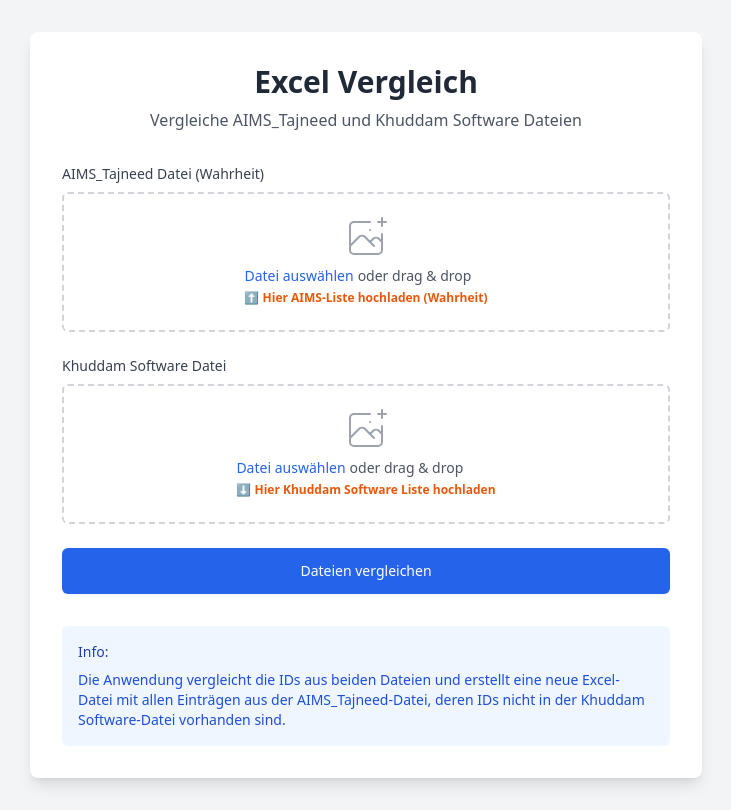
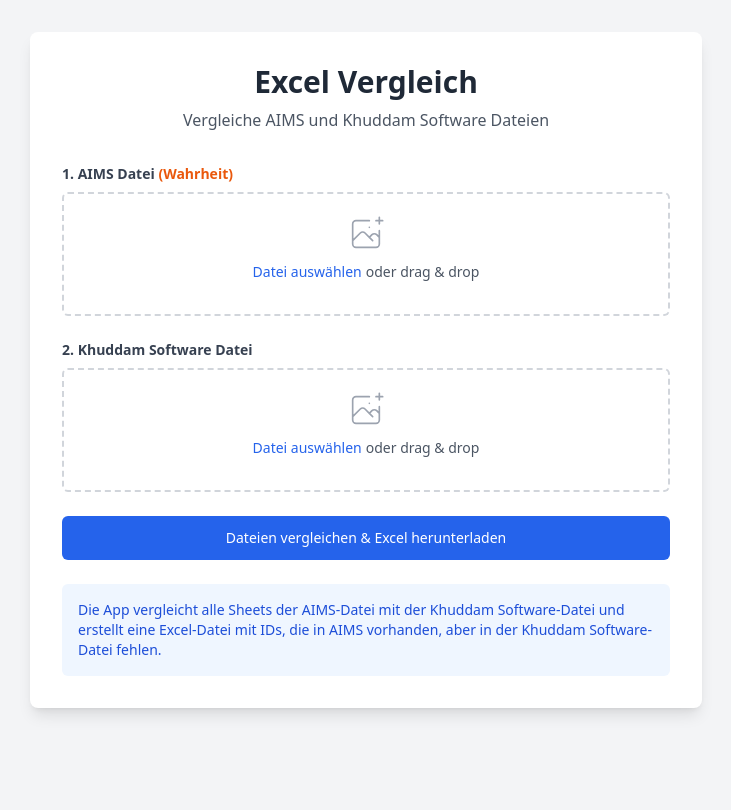
Before and after one commit to Umar8012/excel-vergleich, a Flask app: page / in a window 1280 px wide. Shown: the whole page, without its empty margins (274-1005 px from the left). After the commit the page ends 715 px from the top, so only its background shows below. Run offline with Flask 3, Linux system fonts and the light colour scheme; some libraries are stand-ins or nearby versions.

Commit message:
add-logik

```diff
--- a/app.py
+++ b/app.py
@@ -1,10 +1,10 @@
-from flask import Flask, render_template, request, send_file, redirect, url_for
+from flask import Flask, render_template, request, send_file, redirect, url_for, after_this_request
 import pandas as pd
 import os
 from werkzeug.utils import secure_filename
 
 app = Flask(__name__)
-app.config['UPLOAD_FOLDER'] = 'uploads'
+app.config['UPLOAD_FOLDER'] = '/tmp' if os.environ.get('RENDER') else 'uploads'
 app.config['MAX_CONTENT_LENGTH'] = 16 * 1024 * 1024  # 16MB max file size
 
 ALLOWED_EXTENSIONS = {'xlsx', 'xls'}
@@ -53,8 +53,31 @@ def upload_files():
     # Compare files
     try:
         result_file = compare_excel_files(aims_path, tajneed_path)
+
+        # Delete uploaded files immediately after comparison
+        try:
+            os.remove(aims_path)
+            os.remove(tajneed_path)
+        except Exception:
+            pass
+
+        @after_this_request
+        def cleanup(response):
+            try:
+                os.remove(result_file)
+            except Exception:
+                pass
+            return response
+
         return send_file(result_file, as_attachment=True, download_name='Unterschiede_AIMS_Tajneed.xlsx')
     except Exception as e:
+        try:
+            if os.path.exists(aims_path):
+                os.remove(aims_path)
+            if os.path.exists(tajneed_path):
+                os.remove(tajneed_path)
+        except Exception:
+            pass
         return redirect(url_for('index', error=str(e)))
 
 def compare_excel_files(aims_path, tajneed_path):
@@ -69,10 +92,6 @@ def compare_excel_files(aims_path, tajneed_path):
 
     # Combine all AIMS sheets
     aims_df = pd.concat(aims_dfs, ignore_index=True)
-
-    # Filter out rows where MBRTZMCDE = 'B' (ignore these)
-    if 'MBRTZMCDE' in aims_df.columns:
-        aims_df = aims_df[aims_df['MBRTZMCDE'] != 'B']
 
     # Read Tajneed Excel file
     tajneed_df = pd.read_excel(tajneed_path)
@@ -106,12 +125,30 @@ def compare_excel_files(aims_path, tajneed_path):
     # Filter rows with missing IDs
     missing_rows = aims_df[aims_df[aims_id_col].astype(str).isin(missing_ids)]
 
-    # Save result
+    # Save result - split by Majlis (original AIMS sheet names) into sheets
     result_path = os.path.join(app.config['UPLOAD_FOLDER'], 'Unterschiede_AIMS_Tajneed.xlsx')
-    missing_rows.to_excel(result_path, index=False)
+
+    def clean_sheet_name(name):
+        # Remove invalid Excel characters: \ / * ? : [ ]
+        invalid = r'\/*?:[]'
+        for ch in invalid:
+            name = name.replace(ch, '')
+        return name.strip()[:31] or 'Sheet'
+
+    with pd.ExcelWriter(result_path, engine='openpyxl') as writer:
+        # First sheet: all missing rows combined
+        missing_rows.to_excel(writer, sheet_name='Alle', index=False)
+
+        # Then one sheet per Majlis
+        if 'Majlis' in missing_rows.columns:
+            for majlis in missing_rows['Majlis'].dropna().unique():
+                group = missing_rows[missing_rows['Majlis'] == majlis]
+                if len(group) > 0:
+                    sheet_name = clean_sheet_name(str(majlis))
+                    group.to_excel(writer, sheet_name=sheet_name, index=False)
 
     return result_path
 
 if __name__ == '__main__':
-    port = int(os.environ.get('PORT', 5000))
+    port = int(os.environ.get('PORT', 5001))
     app.run(host='0.0.0.0', port=port, debug=False)
--- a/templates/index.html
+++ b/templates/index.html
@@ -5,13 +5,23 @@
     <meta name="viewport" content="width=device-width, initial-scale=1.0">
     <title>Excel Vergleich - AIMS Tajneed</title>
     <script src="https://cdn.tailwindcss.com"></script>
+    <script>
+        document.addEventListener('DOMContentLoaded', function() {
+            const form = document.querySelector('form');
+            form.addEventListener('submit', function() {
+                setTimeout(function() {
+                    window.location.reload();
+                }, 3000);
+            });
+        });
+    </script>
 </head>
 <body class="bg-gray-100 min-h-screen">
     <div class="container mx-auto px-4 py-8">
         <div class="max-w-2xl mx-auto">
             <div class="bg-white rounded-lg shadow-lg p-8">
                 <h1 class="text-3xl font-bold text-center text-gray-800 mb-2">Excel Vergleich</h1>
-                <p class="text-center text-gray-600 mb-8">Vergleiche AIMS_Tajneed und Khuddam Software Dateien</p>
+                <p class="text-center text-gray-600 mb-8">Vergleiche AIMS und Khuddam Software Dateien</p>
 
                 {% if error %}
                 <div class="bg-red-100 border border-red-400 text-red-700 px-4 py-3 rounded mb-6">
@@ -20,58 +30,61 @@
                 {% endif %}
 
                 <form action="/upload" method="post" enctype="multipart/form-data" class="space-y-6">
+
+                    <!-- AIMS Datei -->
                     <div>
-                        <label class="block text-sm font-medium text-gray-700 mb-2">
-                            AIMS_Tajneed Datei (Wahrheit)
+                        <label class="block text-sm font-semibold text-gray-700 mb-2">
+                            1. AIMS Datei <span class="text-orange-600">(Wahrheit)</span>
                         </label>
-                        <div class="mt-1 flex justify-center px-6 pt-5 pb-6 border-2 border-gray-300 border-dashed rounded-md hover:border-blue-500 transition-colors">
-                            <div class="space-y-1 text-center">
-                                <svg class="mx-auto h-12 w-12 text-gray-400" stroke="currentColor" fill="none" viewBox="0 0 48 48">
+                        <div class="flex justify-center px-6 pt-5 pb-6 border-2 border-gray-300 border-dashed rounded-md hover:border-blue-500 transition-colors">
+                            <div class="space-y-2 text-center">
+                                <svg class="mx-auto h-10 w-10 text-gray-400" stroke="currentColor" fill="none" viewBox="0 0 48 48">
                                     <path d="M28 8H12a4 4 0 00-4 4v20m32-12v8m0 0v8a4 4 0 01-4 4H12a4 4 0 01-4-4v-4m32-4l-3.172-3.172a4 4 0 00-5.656 0L28 28M8 32l9.172-9.172a4 4 0 015.656 0L28 28m0 0l4 4m4-24h8m-4-4v8m-12 4h.02" stroke-width="2" stroke-linecap="round" stroke-linejoin="round" />
                                 </svg>
-                                <div class="flex text-sm text-gray-600">
-                                    <label class="relative cursor-pointer bg-white rounded-md font-medium text-blue-600 hover:text-blue-500 focus-within:outline-none">
+                                <div class="flex justify-center text-sm text-gray-600">
+                                    <label class="cursor-pointer font-medium text-blue-600 hover:text-blue-500">
                                         <span>Datei auswählen</span>
-                                        <input type="file" name="aims_file" accept=".xlsx,.xls" class="sr-only" required>
+                                        <input type="file" name="aims_file" accept=".xlsx,.xls" class="sr-only" required
+                                               onchange="document.getElementById('aims-status').textContent = this.files[0] ? '✅ ' + this.files[0].name : ''">
                                     </label>
                                     <p class="pl-1">oder drag & drop</p>
                                 </div>
-                                <p class="text-xs text-gray-500 font-semibold text-orange-600">⬆️ Hier AIMS-Liste hochladen (Wahrheit)</p>
+                                <p id="aims-status" class="text-sm text-green-600 font-medium"></p>
                             </div>
                         </div>
                     </div>
 
+                    <!-- Khuddam Software Datei -->
                     <div>
-                        <label class="block text-sm font-medium text-gray-700 mb-2">
-                            Khuddam Software Datei
+                        <label class="block text-sm font-semibold text-gray-700 mb-2">
+                            2. Khuddam Software Datei
                         </label>
-                        <div class="mt-1 flex justify-center px-6 pt-5 pb-6 border-2 border-gray-300 border-dashed rounded-md hover:border-blue-500 transition-colors">
-                            <div class="space-y-1 text-center">
-                                <svg class="mx-auto h-12 w-12 text-gray-400" stroke="currentColor" fill="none" viewBox="0 0 48 48">
+                        <div class="flex justify-center px-6 pt-5 pb-6 border-2 border-gray-300 border-dashed rounded-md hover:border-blue-500 transition-colors">
+                            <div class="space-y-2 text-center">
+                                <svg class="mx-auto h-10 w-10 text-gray-400" stroke="currentColor" fill="none" viewBox="0 0 48 48">
                                     <path d="M28 8H12a4 4 0 00-4 4v20m32-12v8m0 0v8a4 4 0 01-4 4H12a4 4 0 01-4-4v-4m32-4l-3.172-3.172a4 4 0 00-5.656 0L28 28M8 32l9.172-9.172a4 4 0 015.656 0L28 28m0 0l4 4m4-24h8m-4-4v8m-12 4h.02" stroke-width="2" stroke-linecap="round" stroke-linejoin="round" />
                                 </svg>
-                                <div class="flex text-sm text-gray-600">
-                                    <label class="relative cursor-pointer bg-white rounded-md font-medium text-blue-600 hover:text-blue-500 focus-within:outline-none">
+                                <div class="flex justify-center text-sm text-gray-600">
+                                    <label class="cursor-pointer font-medium text-blue-600 hover:text-blue-500">
                                         <span>Datei auswählen</span>
-                                        <input type="file" name="tajneed_file" accept=".xlsx,.xls" class="sr-only" required>
+                                        <input type="file" name="tajneed_file" accept=".xlsx,.xls" class="sr-only" required
+                                               onchange="document.getElementById('tajneed-status').textContent = this.files[0] ? '✅ ' + this.files[0].name : ''">
                                     </label>
                                     <p class="pl-1">oder drag & drop</p>
                                 </div>
-                                <p class="text-xs text-gray-500 font-semibold text-orange-600">⬇️ Hier Khuddam Software Liste hochladen</p>
+                                <p id="tajneed-status" class="text-sm text-green-600 font-medium"></p>
                             </div>
                         </div>
                     </div>
 
-                    <button type="submit" class="w-full flex justify-center py-3 px-4 border border-transparent rounded-md shadow-sm text-sm font-medium text-white bg-blue-600 hover:bg-blue-700 focus:outline-none focus:ring-2 focus:ring-offset-2 focus:ring-blue-500 transition-colors">
-                        Dateien vergleichen
+                    <button type="submit" class="w-full py-3 px-4 rounded-md text-sm font-medium text-white bg-blue-600 hover:bg-blue-700 transition-colors">
+                        Dateien vergleichen &amp; Excel herunterladen
                     </button>
                 </form>
 
-                <div class="mt-8 p-4 bg-blue-50 rounded-md">
-                    <h3 class="text-sm font-medium text-blue-800 mb-2">Info:</h3>
+                <div class="mt-6 p-4 bg-blue-50 rounded-md">
                     <p class="text-sm text-blue-700">
-                        Die Anwendung vergleicht die IDs aus beiden Dateien und erstellt eine neue Excel-Datei
-                        mit allen Einträgen aus der AIMS_Tajneed-Datei, deren IDs nicht in der Khuddam Software-Datei vorhanden sind.
+                        Die App vergleicht alle Sheets der AIMS-Datei mit der Khuddam Software-Datei und erstellt eine Excel-Datei mit IDs, die in AIMS vorhanden, aber in der Khuddam Software-Datei fehlen.
                     </p>
                 </div>
             </div>
```
Also changed, not shown: analyze_excel.py (deleted, +0 -43 lines), 3 other files.
